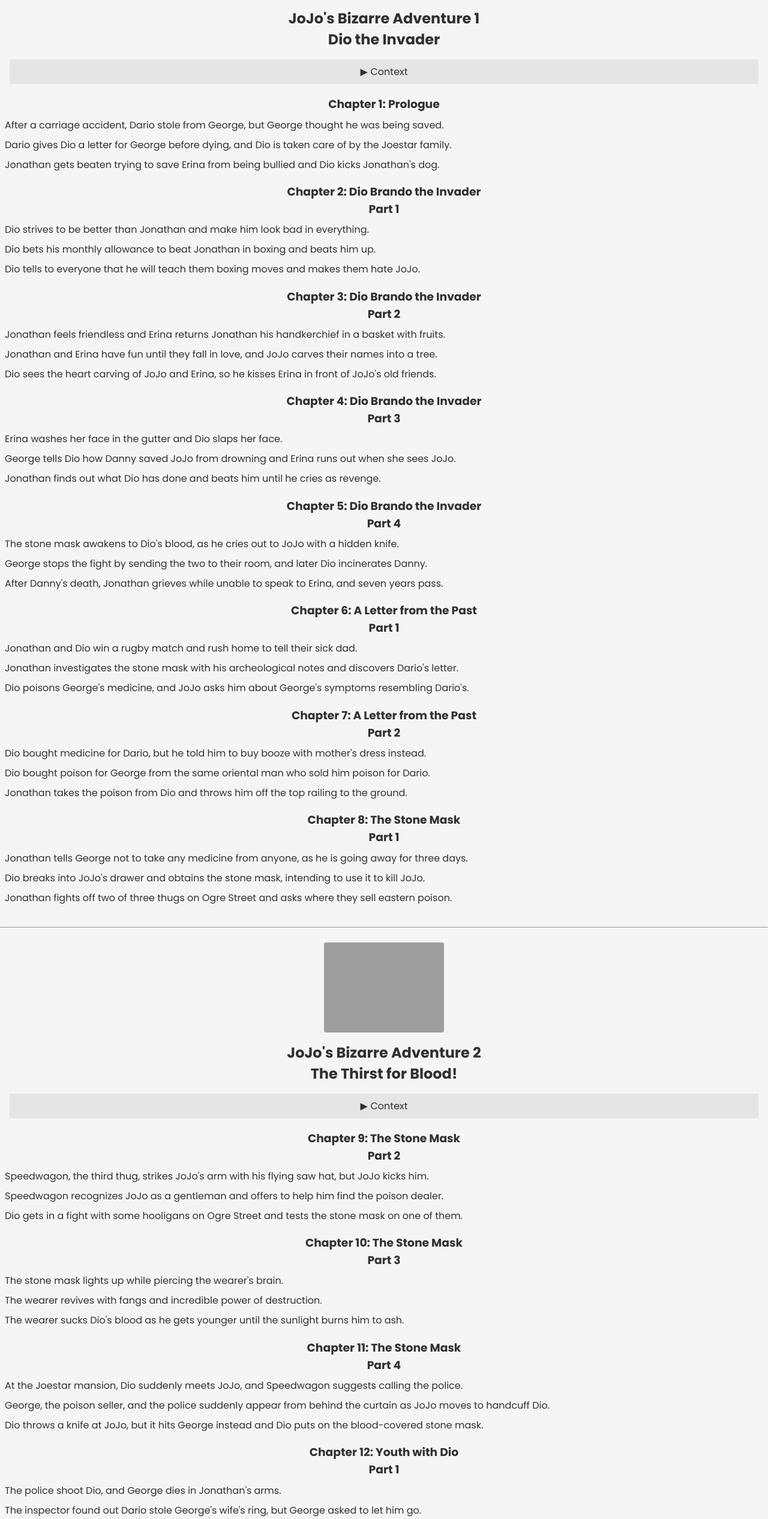
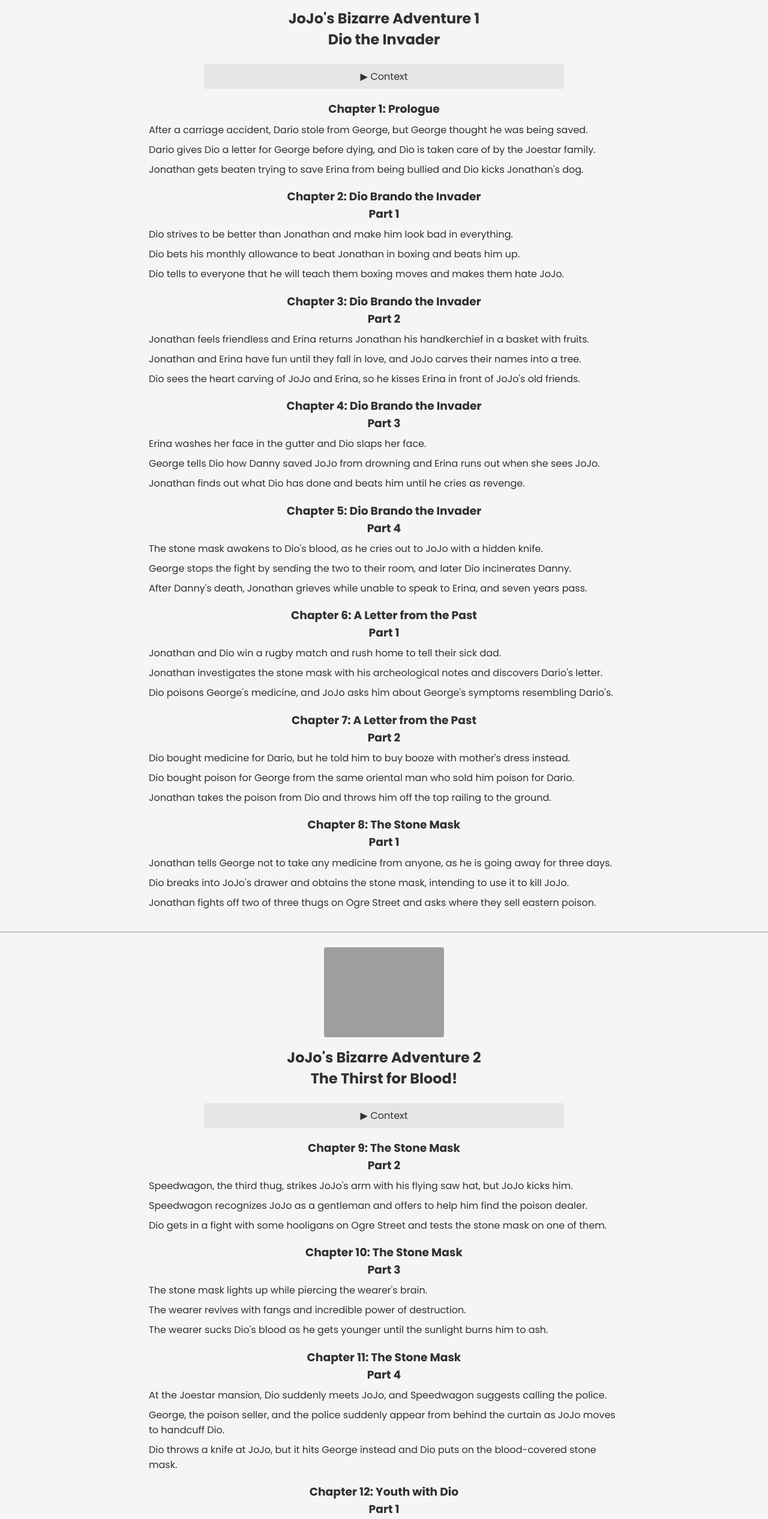
Before and after one commit to YowiH/Yolit, a plain HTML site: page lit/jojos-bizarre-adventure.html in a window 1280 px wide. Shown: the part 268-2800 px from the top of the page at 60% size. Drawn offline with Linux system fonts and the light colour scheme; grey boxes are pictures that could not be loaded.

Commit message:
v2.3.0 - Responsive

```diff
--- a/lit/jojos-bizarre-adventure.html
+++ b/lit/jojos-bizarre-adventure.html
@@ -23,7 +23,6 @@
             <div class="toggle" data-toggleid="toggle-1">
                 <p><span class="toggle-button" data-toggleid="toggle-1">▶</span>Context</p>
                 <div id="toggle-1" class="toggle-content">
-                    <div>
                         <h3>Characters</h3>
                         <ul>
                             <li>
@@ -51,8 +50,6 @@
                                 <p>Love interest, a young woman who falls in love with JoJo.</p>
                             </li>
                         </ul>
-                    </div>
-                    <div>
                         <h3>The Stone Mask Prologue</h3>
                         <ul>
                             <li>Using blood as a catalyst, a man brought a stone mask to life.</li>
@@ -61,8 +58,7 @@
                         </ul>
                 </div>
             </div>
-            </div>
-            <div>
+            <div class="chapter">
                 <h3>Chapter 1: Prologue</h3>
                 <ul>
                     <li>After a carriage accident, Dario stole from George, but George thought he was being saved.</li>
@@ -70,7 +66,7 @@
                     <li>Jonathan gets beaten trying to save Erina from being bullied and Dio kicks Jonathan's dog.</li>
                 </ul>
             </div>
-            <div>
+            <div class="chapter">
                 <h3>Chapter 2: Dio Brando the Invader<br>Part 1</h3>
                 <ul>
                     <li>Dio strives to be better than Jonathan and make him look bad in everything.</li>
@@ -78,7 +74,7 @@
                     <li>Dio tells to everyone that he will teach them boxing moves and makes them hate JoJo.</li>
                 </ul>
             </div>
-            <div>
+            <div class="chapter">
                 <h3>Chapter 3: Dio Brando the Invader<br>Part 2</h3>
                 <ul>
                     <li>Jonathan feels friendless and Erina returns Jonathan his handkerchief in a basket with fruits.</li>
@@ -86,7 +82,7 @@
                     <li>Dio sees the heart carving of JoJo and Erina, so he kisses Erina in front of JoJo's old friends.</li>
                 </ul>
             </div>
-            <div>
+            <div class="chapter">
                 <h3>Chapter 4: Dio Brando the Invader<br>Part 3</h3>
                 <ul>
                     <li>Erina washes her face in the gutter and Dio slaps her face.</li>
@@ -94,7 +90,7 @@
                     <li>Jonathan finds out what Dio has done and beats him until he cries as revenge.</li>
                 </ul>
             </div>
-            <div>
+            <div class="chapter">
                 <h3>Chapter 5: Dio Brando the Invader<br>Part 4</h3>
                 <ul>
                     <li>The stone mask awakens to Dio's blood, as he cries out to JoJo with a hidden knife.</li>
@@ -102,7 +98,7 @@
                     <li>After Danny's death, Jonathan grieves while unable to speak to Erina, and seven years pass.</li>
                 </ul>
             </div>
-            <div>
+            <div class="chapter">
                 <h3>Chapter 6: A Letter from the Past<br>Part 1</h3>
                 <ul>
                     <li>Jonathan and Dio win a rugby match and rush home to tell their sick dad.</li>
@@ -110,7 +106,7 @@
                     <li>Dio poisons George's medicine, and JoJo asks him about George's symptoms resembling Dario's.</li>
                 </ul>
             </div>
-            <div>
+            <div class="chapter">
                 <h3>Chapter 7: A Letter from the Past<br>Part 2</h3>
                 <ul>
                     <li>Dio bought medicine for Dario, but he told him to buy booze with mother's dress instead.</li>
@@ -118,7 +114,7 @@
                     <li>Jonathan takes the poison from Dio and throws him off the top railing to the ground.</li>
                 </ul>
             </div>
-            <div>
+            <div class="chapter">
                 <h3>Chapter 8: The Stone Mask<br>Part 1</h3>
                 <ul>
                     <li>Jonathan tells George not to take any medicine from anyone, as he is going away for three days.</li>
@@ -145,7 +141,7 @@
                         </ul>
                 </div>
             </div>
-            <div>
+            <div class="chapter">
                 <h3>Chapter 9: The Stone Mask<br>Part 2</h3>
                 <ul>
                     <li>Speedwagon, the third thug, strikes JoJo's arm with his flying saw hat, but JoJo kicks him.</li>
@@ -153,7 +149,7 @@
                     <li>Dio gets in a fight with some hooligans on Ogre Street and tests the stone mask on one of them.</li>
                 </ul>
             </div>
-            <div>
+            <div class="chapter">
                 <h3>Chapter 10: The Stone Mask<br>Part 3</h3>
                 <ul>
                     <li>The stone mask lights up while piercing the wearer's brain.</li>
@@ -161,7 +157,7 @@
                     <li>The wearer sucks Dio's blood as he gets younger until the sunlight burns him to ash.</li>
                 </ul>
             </div>
-            <div>
+            <div class="chapter">
                 <h3>Chapter 11: The Stone Mask<br>Part 4</h3>
                 <ul>
                     <li>At the Joestar mansion, Dio suddenly meets JoJo, and Speedwagon suggests calling the police.</li>
@@ -169,7 +165,7 @@
                     <li>Dio throws a knife at JoJo, but it hits George instead and Dio puts on the blood-covered stone mask.</li>
                 </ul>
             </div>
-            <div>
+            <div class="chapter">
                 <h3>Chapter 12: Youth with Dio<br>Part 1</h3>
                 <ul>
                     <li>The police shoot Dio, and George dies in Jonathan's arms.</li>
@@ -177,7 +173,7 @@
                     <li>Dio comes back to life and kills the inspector.</li>
                 </ul>
             </div>
-            <div>
+            <div class="chapter">
                 <h3>Chapter 13: Youth with Dio<br>Part 2</h3>
                 <ul>
                     <li>Jonathan realizes that Dio's power may have come from wearing the stone mask.</li>
@@ -185,7 +181,7 @@
                     <li>During the fight, the foot of a policeman flies off and injuries Speedwagon's arm.</li>
                 </ul>
             </div>
-            <div>
+            <div class="chapter">
                 <h3>Chapter 14: Youth with Dio<br>Part 3</h3>
                 <ul>
                     <li>The undead cop tries to suck Speedwagon's blood, but Jonathan kills him with a spear.</li>
--- a/res/style.css
+++ b/res/style.css
@@ -50,13 +50,13 @@ main article img {
     transition: all 0.2s ease-in-out;
 }
 
-main article img:hover {
-    transform: scale(1.05);
-    box-shadow: 0 0 10px rgba(0, 0, 0, 0.4);
+main h2 {
+    margin-bottom: 1.5rem;
 }
 
 main article .toggle {
-    margin: 1rem;
+    width: 600px;
+    margin: 1rem auto;
     padding: 0.5rem;
     background-color: #e5e5e5;
 }
@@ -85,8 +85,9 @@ main article .toggle-content.active {
     display: inline;
 }
 
-main article .toggle-content li .character{
-    text-align: center;
+main article .toggle-content li {
+    text-align: left;
+    padding: 0.25rem 0.5rem;
 }
 
 main article h3 {
@@ -94,7 +95,10 @@ main article h3 {
     padding: 0.2rem;
 }
 
-main article ul li {
+main article .chapter ul li {
     text-align: left;
     padding: 0.25rem 0.5rem;
+    max-width: 800px;
+    display: block;
+    margin: 0 auto;
 }
--- a/style.css
+++ b/style.css
@@ -35,7 +35,8 @@ main img {
 
 main #searchbar {
     text-align: center;
-    margin-bottom: 2rem;
+    width: 60%;
+    margin: 0 auto 2rem;
 }
 
 main #searchbar input {
@@ -57,10 +58,12 @@ main #searchbar input:focus {
 main ul li {
     background-color: #e5e5e5;
     list-style: none;
-    margin-bottom: 0.5rem;
+    margin: 0 auto 0.5rem;
     padding: 0.5rem;
     text-align: center;
     transition: all 0.2 ease-in-out;
+    min-width: 250px;
+    width: 40%;
 }
 
 main ul li:hover {
```
Also changed, not shown: index.html (+1 -1 lines), lit/the-great-gatsby.html (+5 -5 lines), lit/yotsubato.html (+3 -3 lines). Lines whose indentation alone changed are shown as unchanged.
